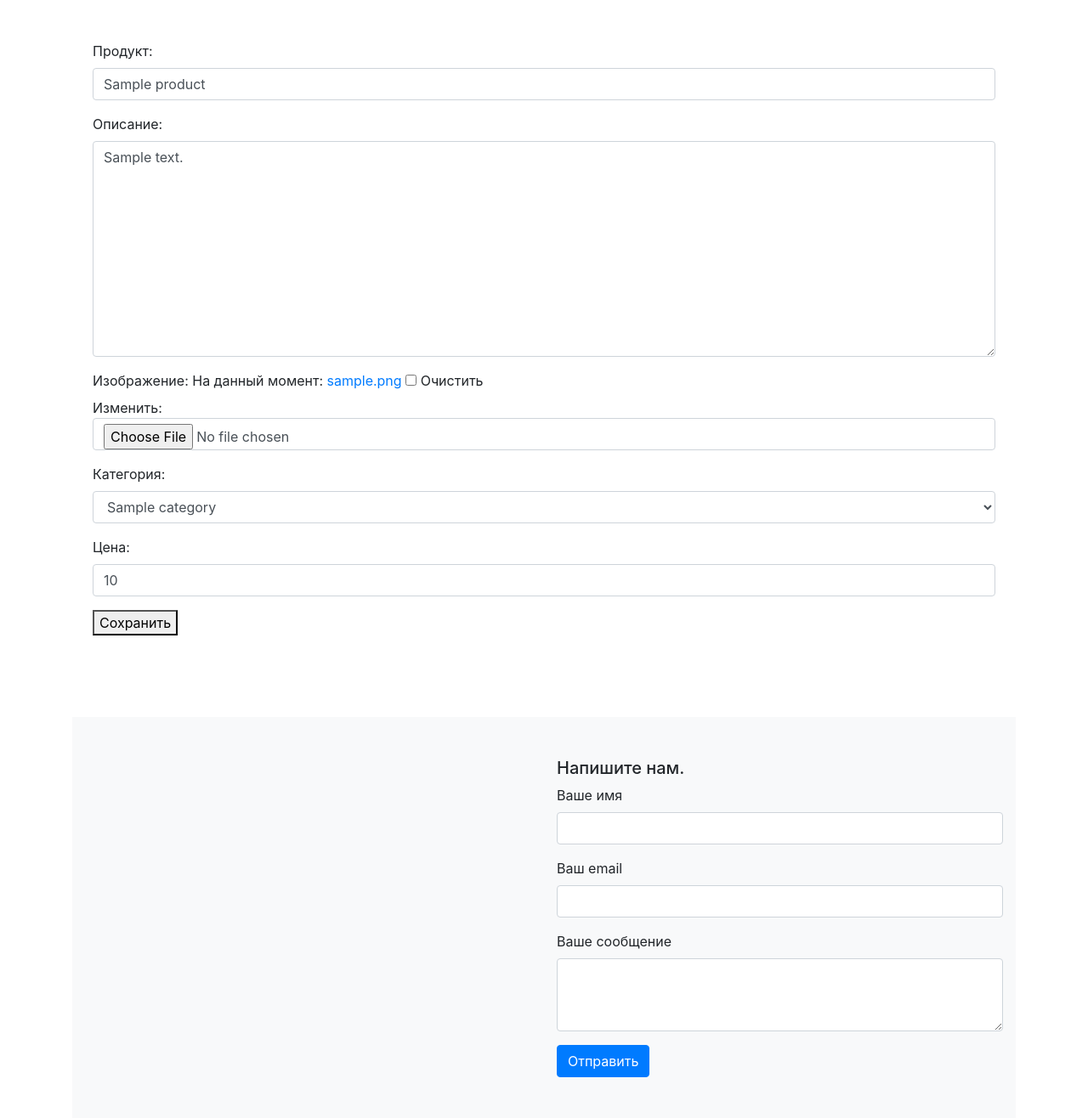
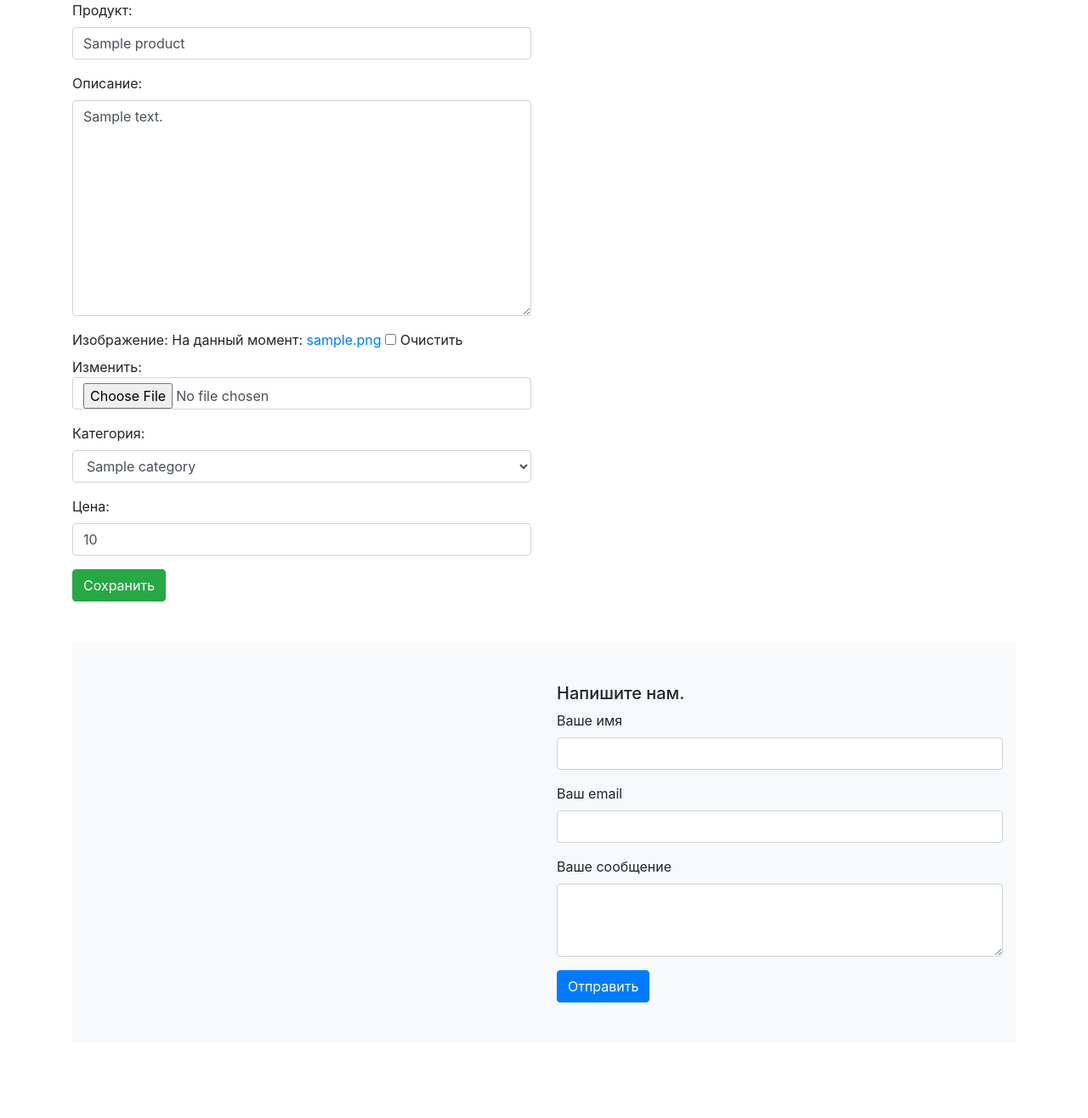
Before and after one commit to alextk37/home_work_19.2, a Django app: page /update_product/1 in a window 1280 px wide. Shown: the part 72-1388 px from the top of the page at 85% size. After the commit the page ends 1252 px from the top, so only its background shows below. Run offline with Django 5.2, Linux system fonts and the light colour scheme; tables that the repository leaves empty hold one stand-in row (values such as "Sample post"); data that the repository does not hold is empty; parts of the project's set-up code (start-up, migrations or seed data) failed here and were passed over; some libraries are stand-ins or nearby versions.

Commit message:
add formset in new product template

```diff
--- a/catalog/templates/new_product.html
+++ b/catalog/templates/new_product.html
@@ -1,10 +1,19 @@
 {% extends "catalog/base.html" %}
+
 {% block content %}
-<div class="container col-xxl-8 px-4 py-5">
-<form method="post" enctype="multipart/form-data">
-  {% csrf_token %}
-  {{ form.as_p }}
-  <button type="submit">Сохранить</button>
+<form class="row" method="post" enctype="multipart/form-data">
+    <div class="col-md-6">
+        {% csrf_token %}
+        {{ form.as_p }}
+        <button class="btn btn-success">Сохранить</button>
+    </div>
+    <div class="col-md-4">
+
+      {{ formset.management_form }}
+      {% for form in formset.forms %}
+        {{ form.as_p }}
+      {% endfor %}
+    </div>
 </form>
-</div>
+
 {% endblock %}
```
